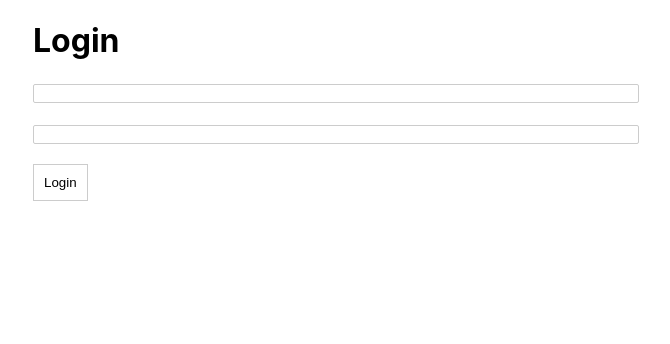
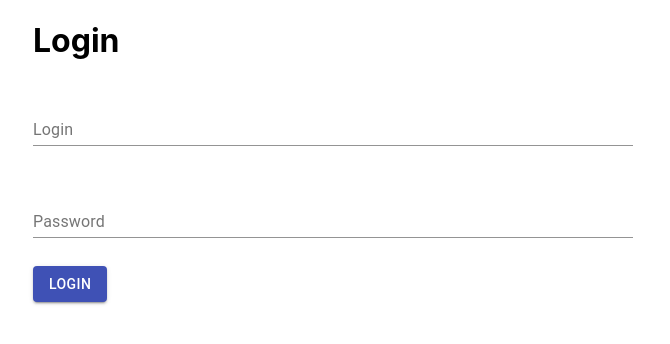
Before and after one commit to alexey-yudin/react-training-solutions, a React (Create React App) app: page /login in a window 1280 px wide. Shown: the top 344 px of the page, without its empty margins (307-977 px from the left). Built offline with nearby package versions, Linux system fonts and the light colour scheme; the HTML template or start-up script is replaced by a standard one.

Commit message:
Add material ui solution.

```diff
--- a/src/login/login.js
+++ b/src/login/login.js
@@ -1,5 +1,7 @@
 import React from 'react';
 import {Component} from 'react';
+import TextField from '@material-ui/core/TextField';
+import Button from '@material-ui/core/Button';
 import './login.css';
 
 export class Login extends Component {
@@ -31,23 +33,30 @@ export class Login extends Component {
           <h1>Login</h1>
 
           <div className='field-container'>
-            <input
-              className='field'
-              type="text"
+            <TextField
+              label="Login"
               value={this.state.login}
-              onChange={this.handleChange('login')}/>
+              onChange={this.handleChange('login')}
+              margin="normal"
+              fullWidth
+            />
           </div>
 
           <div className='field-container'>
-            <input
-              className='field'
-              type="password"
+            <TextField
+              label="Password"
               value={this.state.password}
-              onChange={this.handleChange('password')}/>
+              type='password'
+              onChange={this.handleChange('password')}
+              margin="normal"
+              fullWidth
+            />
           </div>
 
           <div className='field-container'>
-            <button className='save-button' type='button' onClick={this.onSave}>Login</button>
+            <Button type='button' onClick={this.onSave} color="primary" variant="contained">
+              Login
+            </Button>
           </div>
         </form>
       </div>
```
